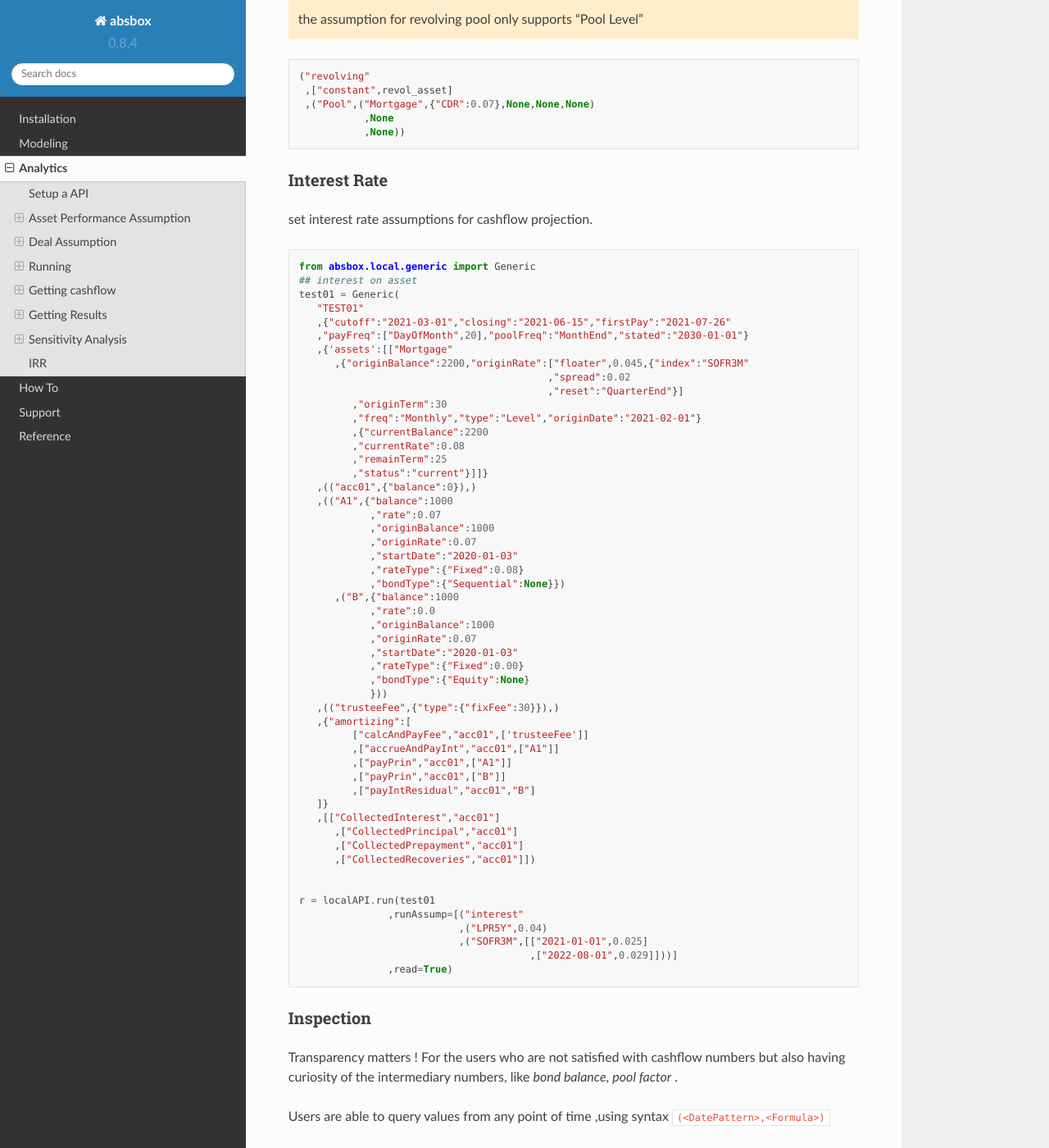
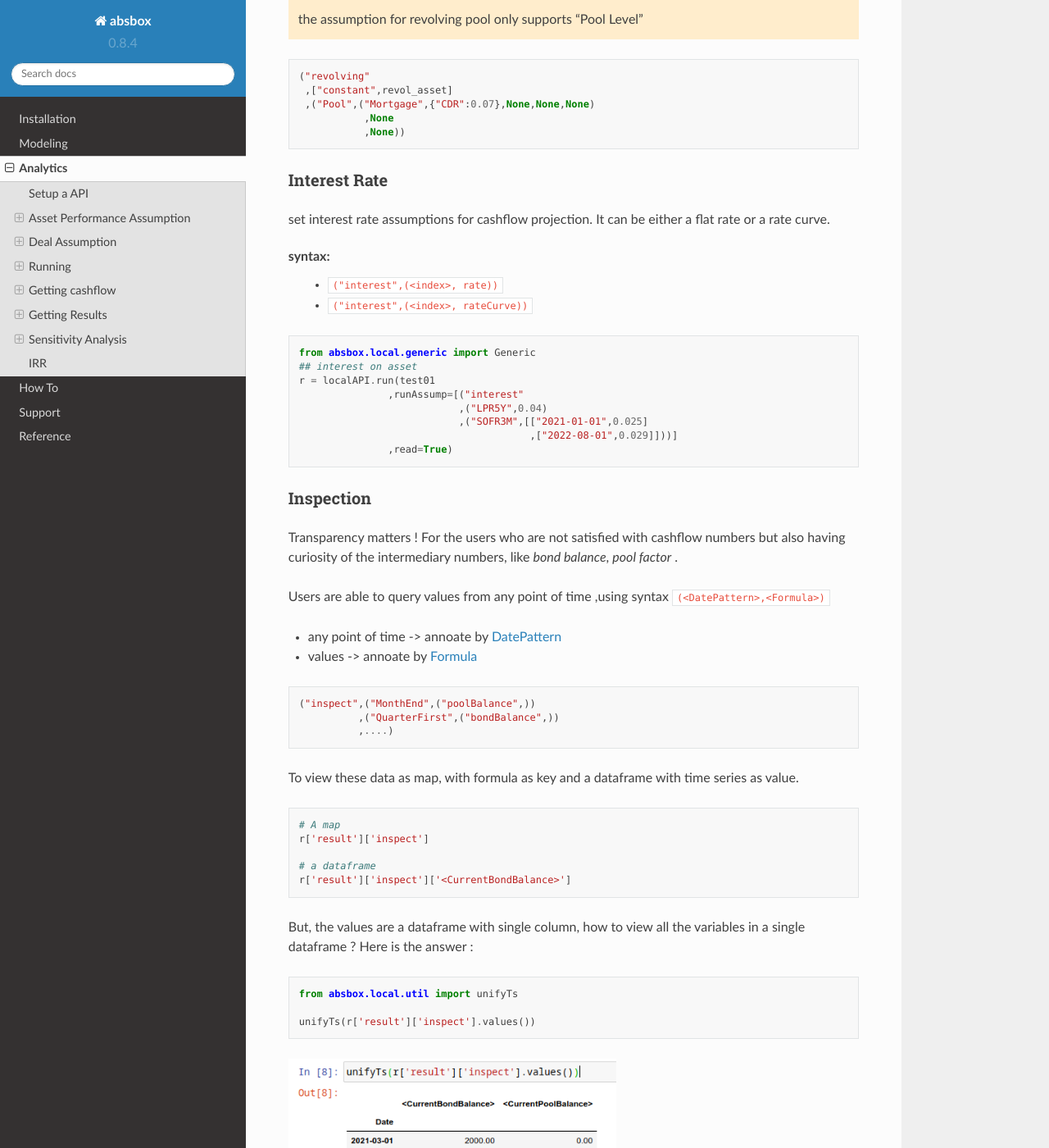
Before and after one commit to yellowbean/absbox-doc, a Sphinx documentation site: the page built from docs/source/analytics.rst, in a window 1280 px wide and 1400 px high, scrolled down 7735 px. Shown: the whole window at 82% size. Built offline with Sphinx 7.4.7 and the Read the Docs theme 2.0.0, drawn with Linux system fonts in a browser that asks for light colours.

Commit message:
update rate assump

```diff
--- a/docs/source/analytics.rst
+++ b/docs/source/analytics.rst
@@ -421,56 +421,17 @@
 Interest Rate
 ^^^^^^^^^^^^^^
 
-set interest rate assumptions for cashflow projection.
+set interest rate assumptions for cashflow projection. It can be either a flat rate or a rate curve.
+
+syntax:
+  * ``("interest",(<index>, rate))``
+  * ``("interest",(<index>, rateCurve))``
+
 
 .. code-block:: python
 
    from absbox.local.generic import Generic
    ## interest on asset
-   test01 = Generic(
-      "TEST01"
-      ,{"cutoff":"2021-03-01","closing":"2021-06-15","firstPay":"2021-07-26"
-      ,"payFreq":["DayOfMonth",20],"poolFreq":"MonthEnd","stated":"2030-01-01"}
-      ,{'assets':[["Mortgage"
-         ,{"originBalance":2200,"originRate":["floater",0.045,{"index":"SOFR3M"
-                                             ,"spread":0.02
-                                             ,"reset":"QuarterEnd"}]
-            ,"originTerm":30
-            ,"freq":"Monthly","type":"Level","originDate":"2021-02-01"}
-            ,{"currentBalance":2200
-            ,"currentRate":0.08
-            ,"remainTerm":25
-            ,"status":"current"}]]}
-      ,(("acc01",{"balance":0}),)
-      ,(("A1",{"balance":1000
-               ,"rate":0.07
-               ,"originBalance":1000
-               ,"originRate":0.07
-               ,"startDate":"2020-01-03"
-               ,"rateType":{"Fixed":0.08}
-               ,"bondType":{"Sequential":None}})
-         ,("B",{"balance":1000
-               ,"rate":0.0
-               ,"originBalance":1000
-               ,"originRate":0.07
-               ,"startDate":"2020-01-03"
-               ,"rateType":{"Fixed":0.00}
-               ,"bondType":{"Equity":None}
-               }))
-      ,(("trusteeFee",{"type":{"fixFee":30}}),)
-      ,{"amortizing":[
-            ["calcAndPayFee","acc01",['trusteeFee']]
-            ,["accrueAndPayInt","acc01",["A1"]]
-            ,["payPrin","acc01",["A1"]]
-            ,["payPrin","acc01",["B"]]
-            ,["payIntResidual","acc01","B"]
-      ]}
-      ,[["CollectedInterest","acc01"]
-         ,["CollectedPrincipal","acc01"]
-         ,["CollectedPrepayment","acc01"]
-         ,["CollectedRecoveries","acc01"]])
-
-
    r = localAPI.run(test01
                   ,runAssump=[("interest"
                               ,("LPR5Y",0.04)
```
